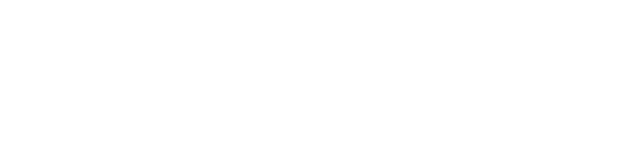
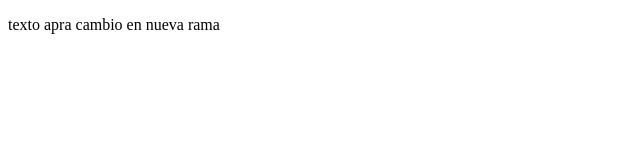
Before and after one commit to franklin2005/EntregableFranklinTeniasGuevara, a plain HTML site: page indexExamen.html in a window 1280 px wide. Shown: the whole page, without its empty margins (0-640 px from the left). Drawn offline with Linux system fonts and the light colour scheme.

Commit message:
cambio rama secundaria

```diff
--- a/indexExamen.html
+++ b/indexExamen.html
@@ -6,6 +6,6 @@
     <title>Document</title>
 </head>
 <body>
-
+    <p> texto apra cambio en nueva rama</p>
 </body>
 </html>
```
